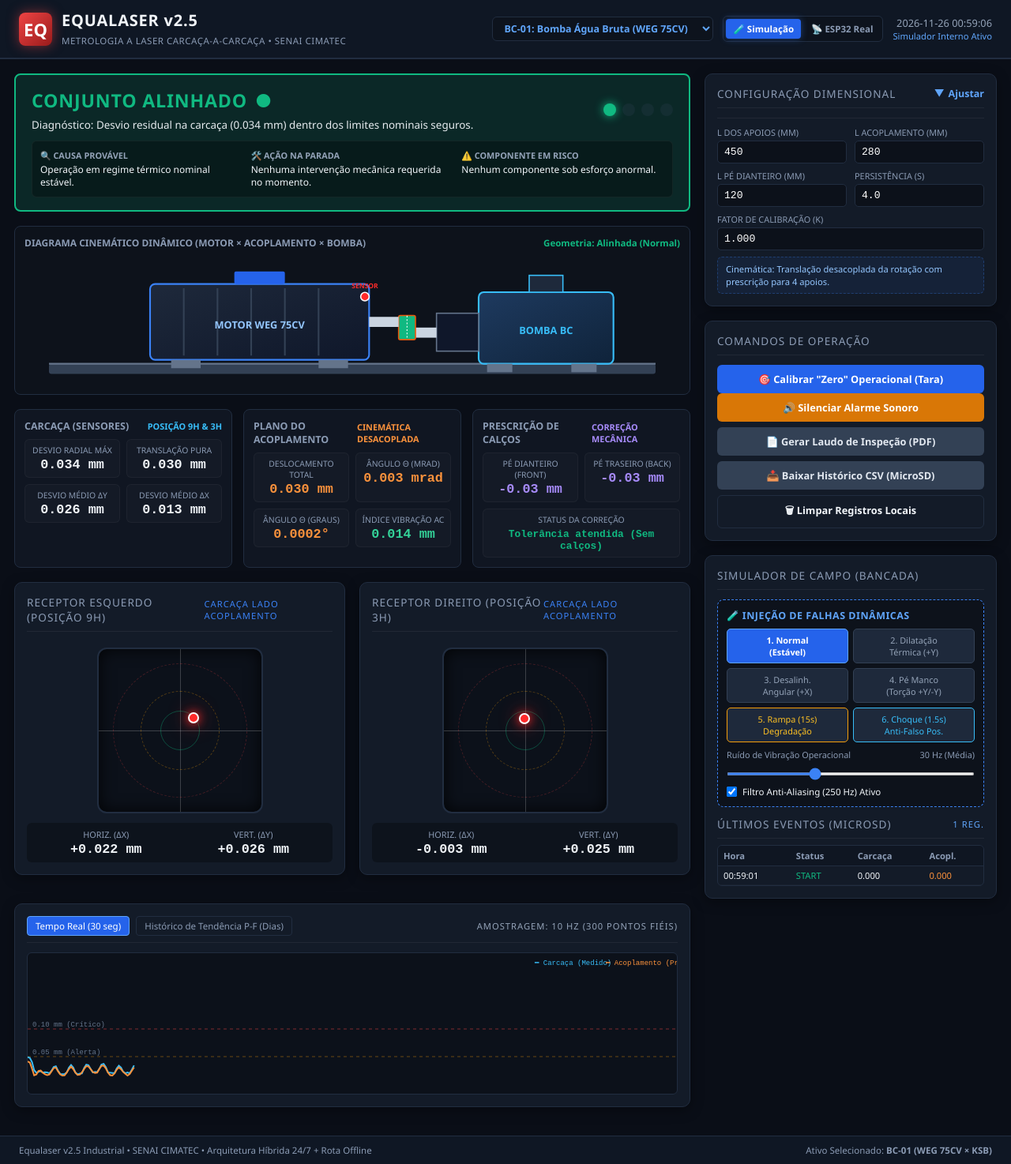
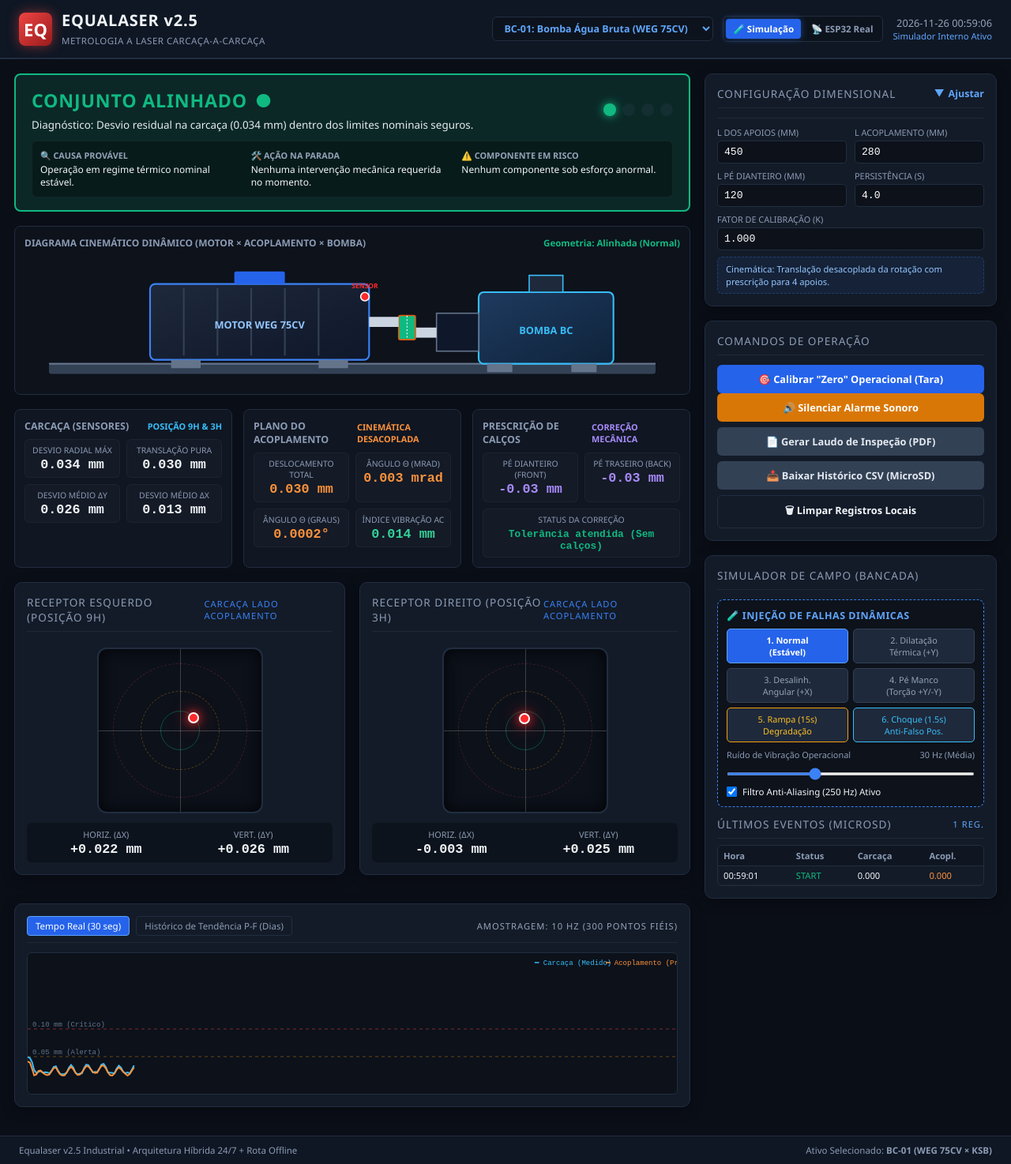
Before and after one commit to guilhermevianadiniz/equalaser, a plain HTML site: page index.html in a window 1280 px wide. Shown: the whole page at 79% size. Drawn offline with Linux system fonts and the light colour scheme.

Commit message:
chore: remove explicit institution references from docs and code

```diff
--- a/index.html
+++ b/index.html
@@ -321,7 +321,7 @@
       <div class="brand-logo">EQ</div>
       <div class="brand-info">
         <h1>EQUALASER v2.5</h1>
-        <span>Metrologia a Laser Carcaça-a-Carcaça • SENAI CIMATEC</span>
+        <span>Metrologia a Laser Carcaça-a-Carcaça</span>
       </div>
     </div>
 
@@ -672,7 +672,7 @@
   </main>
 
   <footer>
-    <div>Equalaser v2.5 Industrial • SENAI CIMATEC • Arquitetura Híbrida 24/7 + Rota Offline</div>
+    <div>Equalaser v2.5 Industrial • Arquitetura Híbrida 24/7 + Rota Offline</div>
     <div>Ativo Selecionado: <strong id="footer-asset">BC-01 (WEG 75CV × KSB)</strong></div>
   </footer>
 
```
Also changed, not shown: 3 other files.
